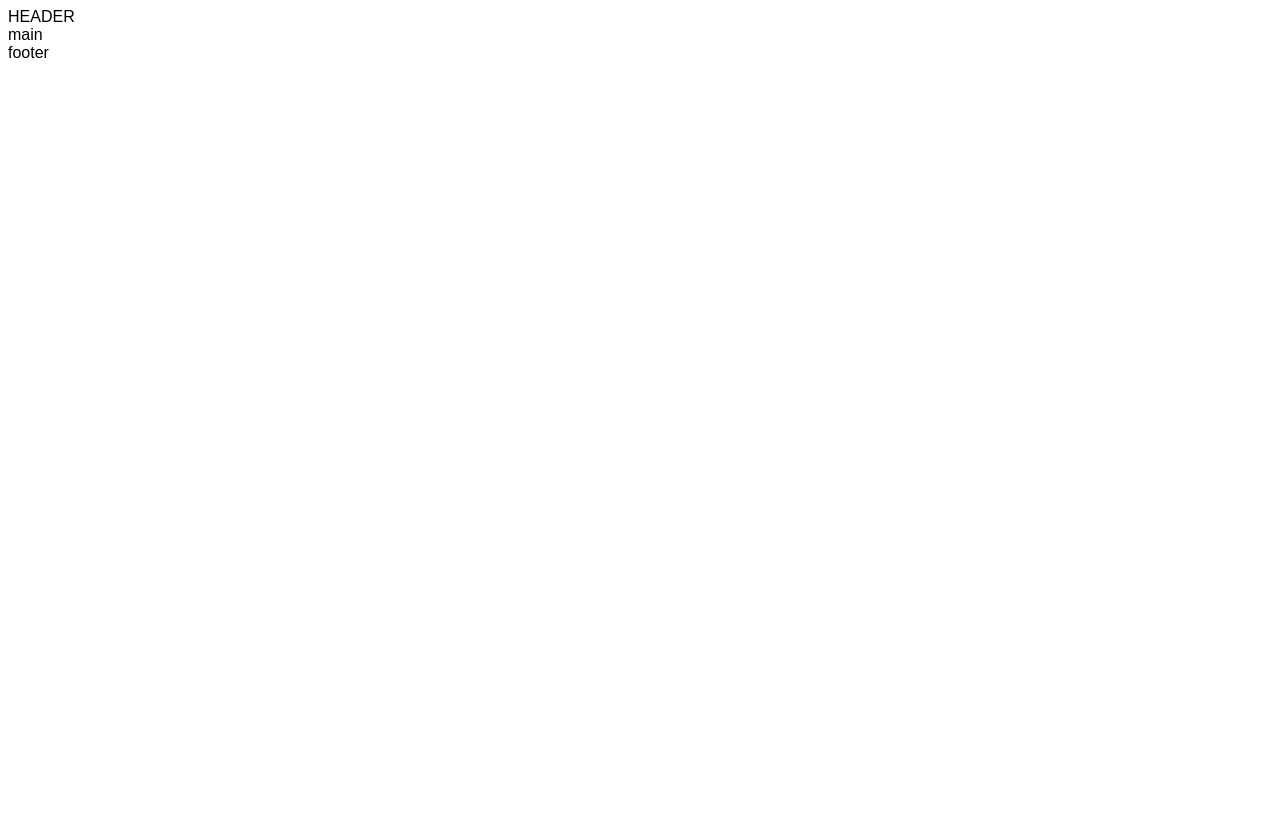
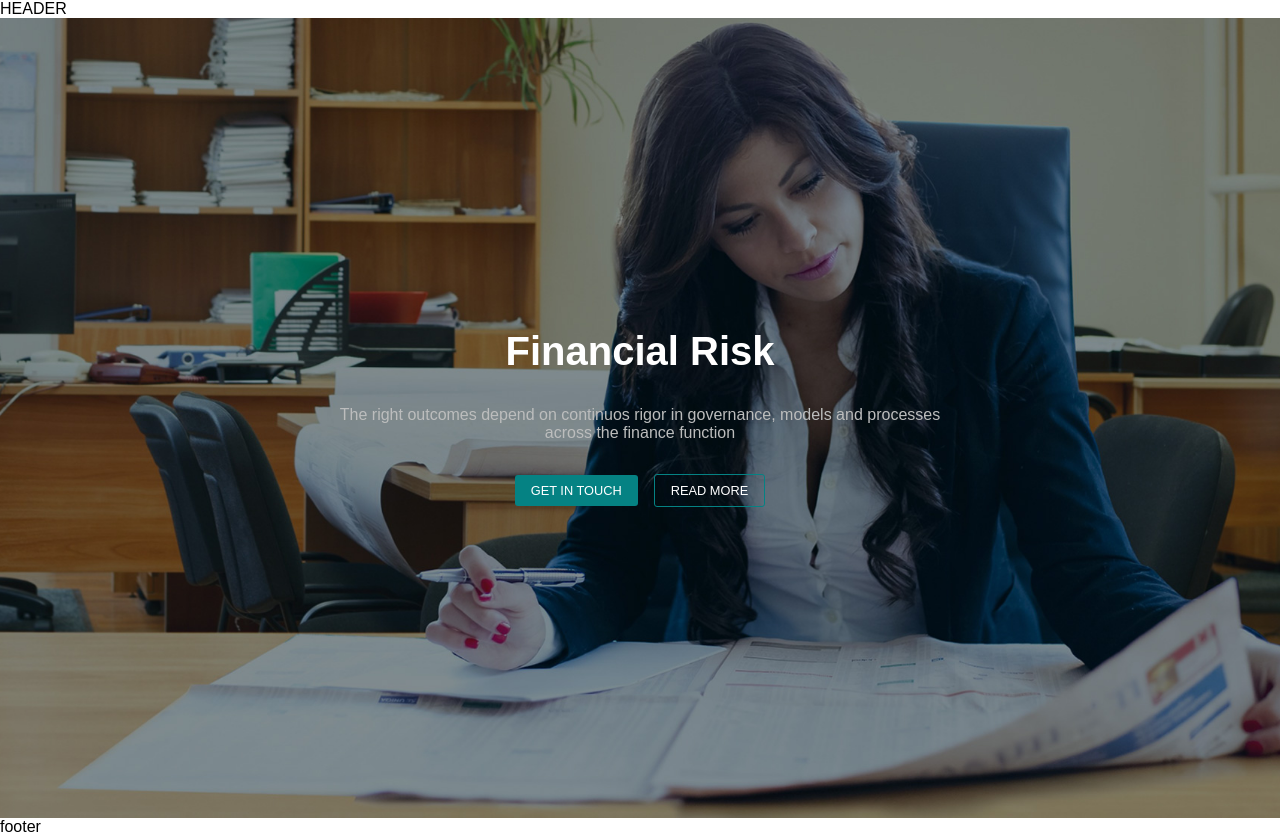
Before and after one commit to BagliettoAron/proj-html-vuejs, a Vue app: page / in a window 1280 px wide. Before the commit the page ends 800 px from the top, so only its background shows below. Built offline with nearby package versions, Linux system fonts and the light colour scheme.

Commit message:
Add: AppSection1

```diff
--- a/package.json
+++ b/package.json
@@ -9,7 +9,6 @@
   },
   "dependencies": {
     "@fontsource/poppins": "^4.5.8",
-    "bootstrap": "^5.1.3",
     "core-js": "^3.8.3",
     "vue": "^2.6.14"
   },
--- a/src/components/AppMain.vue
+++ b/src/components/AppMain.vue
@@ -1,14 +1,21 @@
 <template>
-  <div class="">
-    main
+
+  <div>
+    <!-- FINANCIAL RISK SECTION -->
+  <AppSection1 />
+
   </div>
 </template>
 
 <script>
+import AppSection1 from "./AppSection1.vue"
+
 export default {
-    name: 'AppMain'
-
-}
+  name: "AppMain",
+  components: {
+      AppSection1,
+  }
+};
 </script>
 
 <style lang="scss" scoped>
--- /dev/null
+++ b/src/components/AppSection1.vue
@@ -0,0 +1,71 @@
+<template>
+    <section class="financialRisk">
+      <div class="financialRisk--big-container">
+        <!-- title, paragraph and buttons -->
+        <div class="financialRisk__bottom">
+          <div class="financialRisk__bottom__titleSection">
+            <h2>Financial Risk</h2>
+            <p class="grey-text" > The right outcomes depend on continuos rigor in governance, models and processes across the finance function </p>
+            <button class="button--solid">get in touch</button>
+            <button class="button--empty" > read more </button>
+          </div>
+        </div>
+      </div>
+    </section>
+</template>
+
+<script>
+export default {
+  name: "AppSection1",
+};
+</script>
+
+<style lang="scss" scoped>
+@import "../style/common.scss";
+@import "../style/variables.scss";
+@import "../style/mixin.scss";
+
+.financialRisk {
+  width: 100%;
+  height: 50rem;
+  background-image: url("../assets/img/bg-2.jpg");
+  background-size: cover;
+  background-repeat: no-repeat;
+  background-position: center;
+  position: relative;
+
+  &__bottom {
+    position: absolute;
+    left: 50%;
+    top: 50%;
+    transform: translate(-50%, -50%);
+    text-align: center;
+
+    &__titleSection {
+      h2 {
+        color: $financial-risk-title-color;
+        font-weight: 800;
+        font-size: 2.5rem;
+      }
+
+      p{
+          padding: 2rem 0;
+          color: $paragraph-text-color;
+      }
+
+      .button--solid{
+          @include button--solid();
+          margin-right: 1rem;
+      }
+
+      .button--empty{
+          @include button--empty()
+      }
+
+
+    }
+
+
+  }
+}
+</style>
--- a/src/style/common.scss
+++ b/src/style/common.scss
@@ -1,3 +1,17 @@
-body {
+// RESET
+
+*{
+    margin: 0;
+    padding: 0;
+    box-sizing: border-box;
+}
+// FONT
+
+html {
     font-family: 'Poppins', sans-serif;
 }
+
+.big-container{
+    width: 70%;
+    margin: 0 auto;
+}
--- /dev/null
+++ b/src/style/mixin.scss
@@ -0,0 +1,19 @@
+@mixin button--solid{
+    text-transform: uppercase;
+    padding: .5rem 1rem;
+    background-color: $button-solid-color;
+    border: none;
+    border-radius: 3px;
+    color: $button-text-color;
+    font-size: .8rem
+}
+
+@mixin button--empty {
+    text-transform: uppercase;
+    padding: .5rem 1rem;
+    background-color: transparent;
+    border: 1px solid $button-solid-color;
+    border-radius: 3px;
+    color: $button-text-color;
+    font-size: .8rem;
+}
--- /dev/null
+++ b/src/style/variables.scss
@@ -0,0 +1,6 @@
+
+
+$financial-risk-title-color:white;
+$paragraph-text-color: #bcbdbd;
+$button-solid-color: #058283;
+$button-text-color:white;
```
Also changed, not shown: 1 other file (tests, documents, lock files or other folders).
